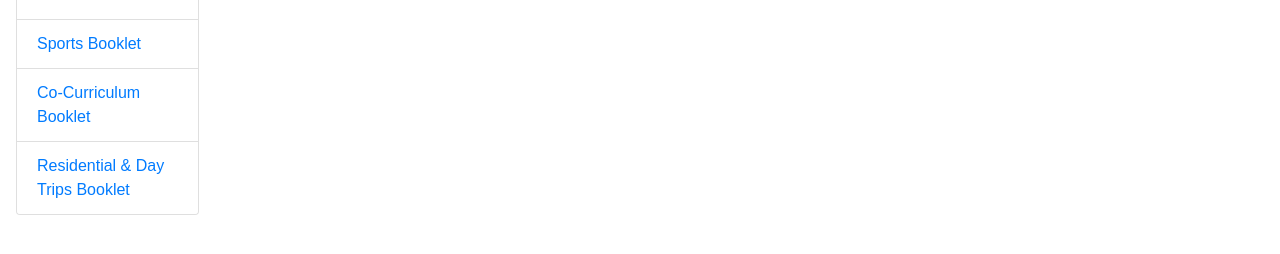
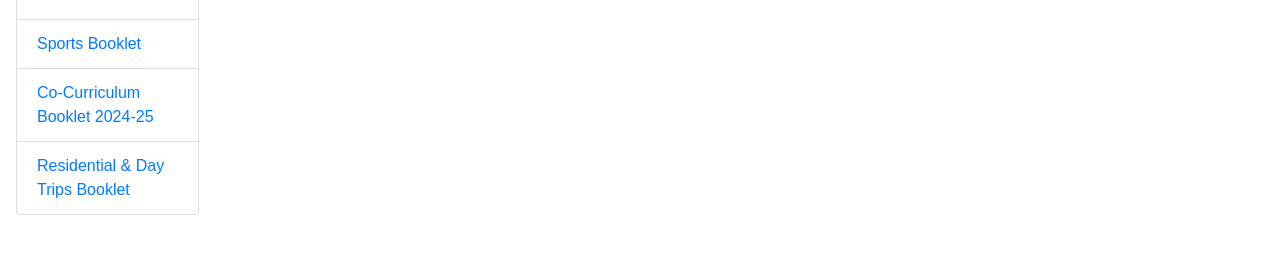
Before and after one commit to bgsparents/bgscalendar, a Jekyll site: the page built from index.html, in a window 1280 px wide. Shown: the part 513-767 px from the top of the page. Built offline with Jekyll 4.4.1, drawn with Linux system fonts in a browser that asks for light colours; nearby versions of some CDN libraries; some web fonts are replaced.

Commit message:
Co-curricular booklet

```diff
--- a/index.html
+++ b/index.html
@@ -17,7 +17,7 @@
     const gamesKit = "Damson top, white socks, black skort, trainers";
     const hockeyKit = ["Hockey stick, shin pads, gum shield"].concat(astrosKit).concat(damsonKit);
     const lacrosseKit = ["Lacrosse stick, eye guard, gum shield, football boots, trainers"].concat(damsonKit);
-    const footballKit = ["Football boots, shin pads"].concat(damsonKit)
+    const footballKit = ["Football boots, shin pads"].concat(damsonKit);
     const whiteKit = "White top, white socks, black skort, trainers";
     const danceKit = "Black t-shirt, leggings & dance socks/shoes";
     const timings = [
@@ -743,7 +743,7 @@
             <ul class="list-group list-group-flush">
                 <li class="list-group-item"><a href="https://issuu.com/bgsbedford/docs/j7437_-_bgs_-_guide_to_life_2024-web_aw" target="_guide">BGS Guide to Life 2024-25</a></li>
                 <li class="list-group-item"><a href="https://issuu.com/bgsbedford/docs/j7151_bedford_-_sports_booklet_-_single_page_digit" target="_sports">Sports Booklet</a></li>
-                <li class="list-group-item"><a href="https://issuu.com/bgsbedford/docs/bgs_co-curriculum_programme_2023-24?fr=xKAE9_zU1NQ" target="cocurricular">Co-Curriculum Booklet</a></li>
+                <li class="list-group-item"><a href="https://issuu.com/bgsbedford/docs/bgs_co-curricular_booklet_2024-2025" target="cocurricular">Co-Curriculum Booklet 2024-25</a></li>
                 <li class="list-group-item"><a href="https://issuu.com/bgsbedford/docs/j7421_-_bgs_-_trips_booklet_update_2024_web_aw" target="_trips">Residential & Day Trips Booklet</a></li>
             </ul>
         </div>
```
